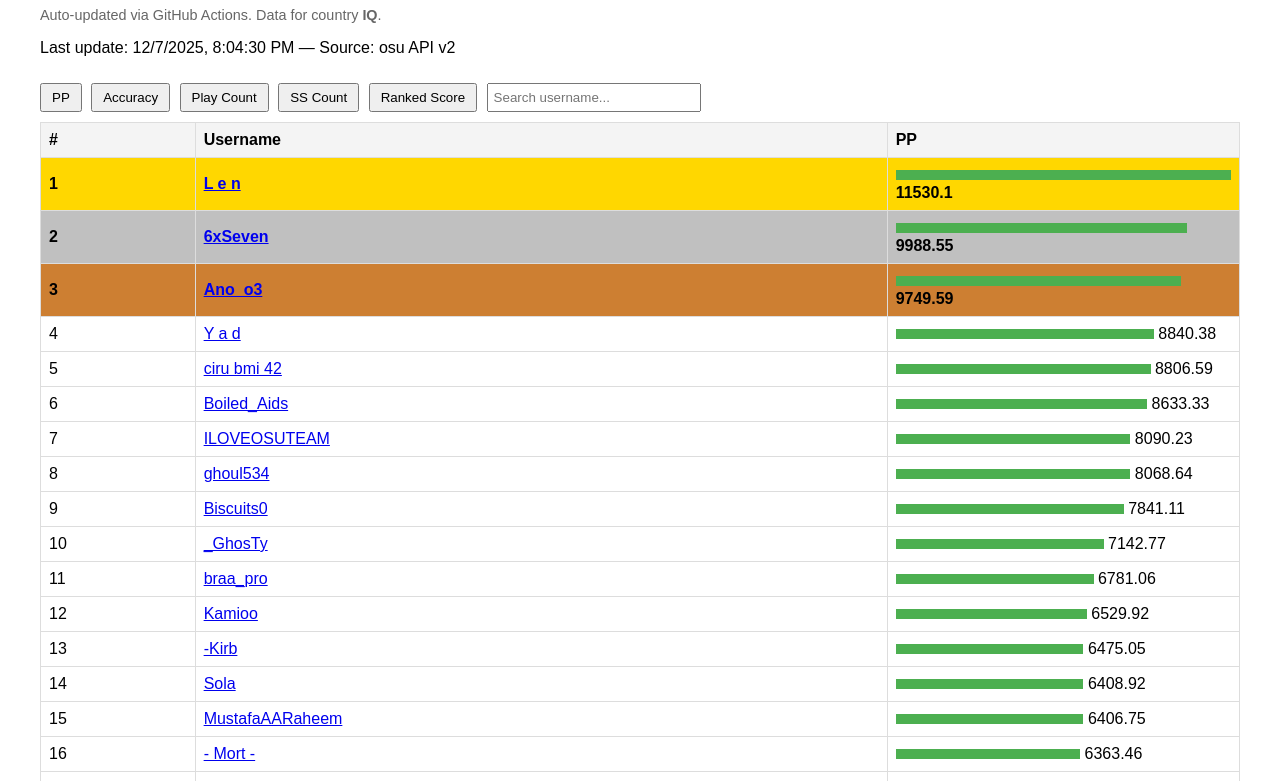
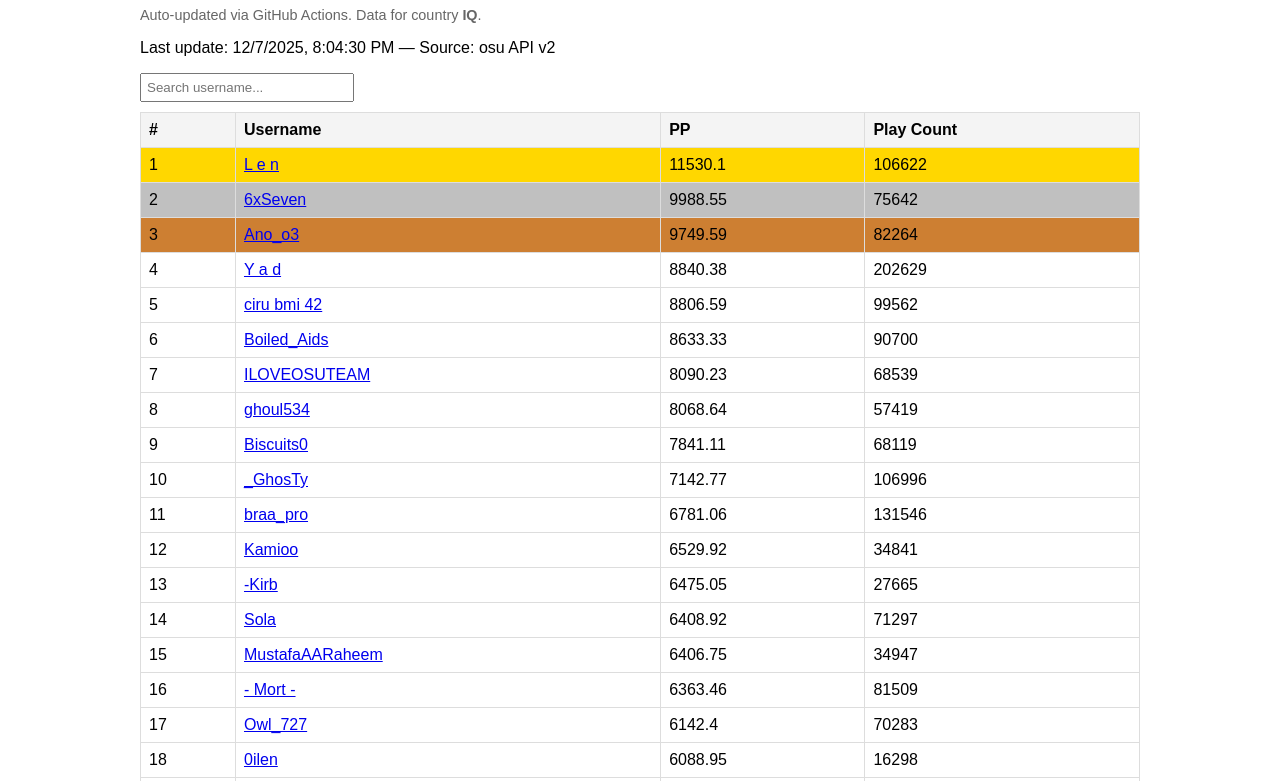
Before and after one commit to 4HM056/Heaven.github.io, a website: page index.html in a window 1280 px wide. Shown: the part 93-874 px from the top of the page. Drawn offline with Linux system fonts and the light colour scheme.

Commit message:
Update index.html

```diff
--- a/index.html
+++ b/index.html
@@ -5,21 +5,15 @@
 <title>Osu! Iraq Leaderboard</title>
 <meta name="viewport" content="width=device-width,initial-scale=1">
 <style>
-body { font-family: Arial, sans-serif; padding: 20px; max-width: 1200px; margin: auto; }
-table { border-collapse: collapse; width: 100%; }
-th, td { border: 1px solid #ddd; padding: 8px; text-align: left; }
-th { background: #f4f4f4; cursor: pointer; }
-.small { font-size: .9em; color: #666; }
-.top1 { background: gold; font-weight: bold; }
-.top2 { background: silver; font-weight: bold; }
-.top3 { background: #cd7f32; font-weight: bold; }
-.bar { display: inline-block; height: 10px; background: #4CAF50; }
-.tab { display: none; }
-.tab.active { display: block; }
-button.tablink { margin-right: 5px; padding: 5px 10px; }
-input#search { margin: 10px 0; padding: 5px; width: 200px; }
-.pagination { margin: 10px 0; }
-.pagination button { padding: 5px 10px; margin-right: 5px; }
+  body { font-family: Arial,sans-serif; padding:20px; max-width:1000px; margin:auto; }
+  table { border-collapse: collapse; width:100%; margin-bottom: 20px; }
+  th, td { border:1px solid #ddd; padding:8px; text-align:left; }
+  th { background:#f4f4f4; }
+  .small { font-size:.9em; color:#666; }
+  .gold { background: #ffd700; }
+  .silver { background: #c0c0c0; }
+  .bronze { background: #cd7f32; }
+  .pagination button { margin-right: 5px; padding:5px 10px; cursor:pointer; }
 </style>
 </head>
 <body>
@@ -27,109 +21,65 @@ input#search { margin: 10px 0; padding: 5px; width: 200px; }
 <p class="small">Auto-updated via GitHub Actions. Data for country <strong>IQ</strong>.</p>
 <p>Last update: <span id="updated">-</span> — Source: <span id="source">leaderboard.json</span></p>
 
-<div>
-<button class="tablink" onclick="openTab('pp')">PP</button>
-<button class="tablink" onclick="openTab('accuracy')">Accuracy</button>
-<button class="tablink" onclick="openTab('play_count')">Play Count</button>
-<button class="tablink" onclick="openTab('ss_count')">SS Count</button>
-<button class="tablink" onclick="openTab('ranked_score')">Ranked Score</button>
-<input type="text" id="search" placeholder="Search username..." oninput="filterTable()">
-</div>
+<input type="text" id="search" placeholder="Search username..." style="margin-bottom:10px; padding:5px; width:200px;">
+<div id="table-container"></div>
 
-<div class="tab active" id="pp">
-  <table aria-live="polite"><thead><tr><th>#</th><th>Username</th><th>PP</th></tr></thead><tbody></tbody></table>
-  <div class="pagination" id="pp-pages"></div>
-</div>
-
-<div class="tab" id="accuracy">
-  <table><thead><tr><th>#</th><th>Username</th><th>Accuracy</th></tr></thead><tbody></tbody></table>
-  <div class="pagination" id="accuracy-pages"></div>
-</div>
-
-<div class="tab" id="play_count">
-  <table><thead><tr><th>#</th><th>Username</th><th>Play Count</th></tr></thead><tbody></tbody></table>
-  <div class="pagination" id="play_count-pages"></div>
-</div>
-
-<div class="tab" id="ss_count">
-  <table><thead><tr><th>#</th><th>Username</th><th>SS Count</th></tr></thead><tbody></tbody></table>
-  <div class="pagination" id="ss_count-pages"></div>
-</div>
-
-<div class="tab" id="ranked_score">
-  <table><thead><tr><th>#</th><th>Username</th><th>Ranked Score</th></tr></thead><tbody></tbody></table>
-  <div class="pagination" id="ranked_score-pages"></div>
+<div class="pagination">
+  <button onclick="showPage(1)">Page 1</button>
+  <button onclick="showPage(2)">Page 2</button>
 </div>
 
 <script>
-let leaderboard = [];
-let currentTab = 'pp';
-let currentPage = 1;
-const perPage = 50;
-
-function openTab(tab) {
-  document.querySelectorAll('.tab').forEach(t => t.classList.remove('active'));
-  document.getElementById(tab).classList.add('active');
-  currentTab = tab;
-  currentPage = 1;
-  renderTable();
-}
-
-function filterTable() {
-  renderTable();
-}
-
-function paginate(items) {
-  const pages = Math.ceil(items.length / perPage);
-  const start = (currentPage - 1) * perPage;
-  const end = start + perPage;
-  return [items.slice(start, end), pages];
-}
-
-function renderTable() {
-  const filtered = leaderboard.filter(u => u.username.toLowerCase().includes(document.getElementById('search').value.toLowerCase()));
-  let sorted = [...filtered];
-  sorted.sort((a,b) => b[currentTab] - a[currentTab]);
-  const [pageItems, totalPages] = paginate(sorted);
-
-  const tbody = document.querySelector(`#${currentTab} tbody`);
-  tbody.innerHTML = '';
-  pageItems.forEach((u, i) => {
-    let cls = '';
-    if (i === 0) cls='top1';
-    else if (i === 1) cls='top2';
-    else if (i === 2) cls='top3';
-    let value = u[currentTab];
-    if(currentTab === 'pp' || currentTab === 'accuracy') {
-      const max = Math.max(...sorted.map(x=>x[currentTab]));
-      const pct = Math.round((value/max)*100);
-      value = `<span class="bar" style="width:${pct}%"></span> ${value}`;
-    }
-    tbody.innerHTML += `<tr class="${cls}"><td>${(currentPage-1)*perPage+i+1}</td><td><a href="${u.profile_url}" target="_blank">${u.username}</a></td><td>${value}</td></tr>`;
-  });
-
-  const pageDiv = document.getElementById(`${currentTab}-pages`);
-  pageDiv.innerHTML = '';
-  for(let p=1;p<=totalPages;p++){
-    pageDiv.innerHTML += `<button onclick="currentPage=${p};renderTable()">${p}</button>`;
-  }
-}
+let leaderboardData = [];
+const PER_PAGE = 50;
 
 async function load() {
   try {
     const res = await fetch('leaderboard.json', {cache:"no-store"});
+    if(!res.ok) throw new Error('Could not fetch leaderboard.json');
     const json = await res.json();
-    leaderboard = json.items || [];
-    document.getElementById('updated').textContent = new Date(json.updated_at).toLocaleString();
+
+    leaderboardData = json.items || [];
     document.getElementById('source').textContent = json.source || 'leaderboard.json';
-    renderTable();
+    document.getElementById('updated').textContent = json.updated_at ? new Date(json.updated_at).toLocaleString() : '-';
+    showPage(1);
   } catch(err) {
-    console.error(err);
+    document.getElementById('table-container').innerHTML = `<p>Error: ${err.message}</p>`;
   }
 }
 
+function showPage(page) {
+  const tbody = leaderboardData.slice((page-1)*PER_PAGE, page*PER_PAGE);
+  let html = `<table>
+    <thead><tr><th>#</th><th>Username</th><th>PP</th><th>Play Count</th></tr></thead>
+    <tbody>`;
+
+  tbody.forEach((it,i)=>{
+    const globalRank = (page-1)*PER_PAGE + i + 1;
+    let rowClass = '';
+    if(page===1){
+      if(globalRank===1) rowClass='gold';
+      else if(globalRank===2) rowClass='silver';
+      else if(globalRank===3) rowClass='bronze';
+    }
+    html += `<tr class="${rowClass}"><td>${globalRank}</td>
+      <td><a href="${it.profile_url}" target="_blank">${it.username}</a></td>
+      <td>${it.pp}</td>
+      <td>${it.play_count}</td>
+    </tr>`;
+  });
+
+  html += `</tbody></table>`;
+  document.getElementById('table-container').innerHTML = html;
+}
+
+document.getElementById('search').addEventListener('input', function(e){
+  const query = e.target.value.toLowerCase();
+  leaderboardData = leaderboardData.filter(u => u.username.toLowerCase().includes(query));
+  showPage(1);
+});
+
 load();
-setInterval(load, 3600000); // update every 1h
 </script>
 </body>
 </html>
```
